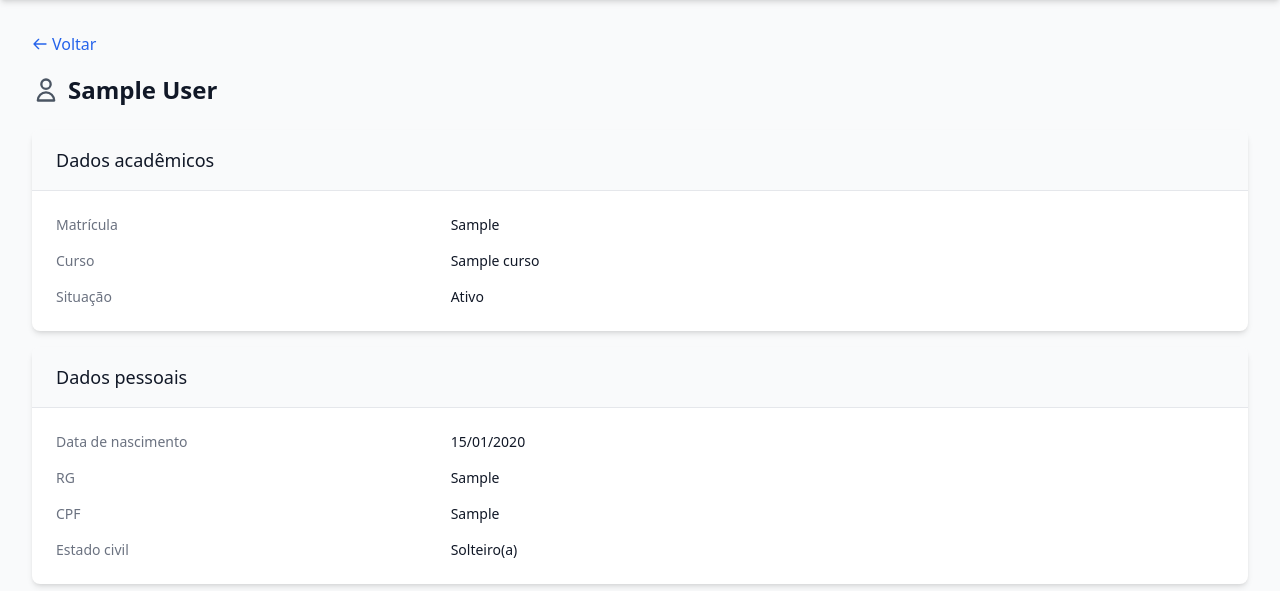
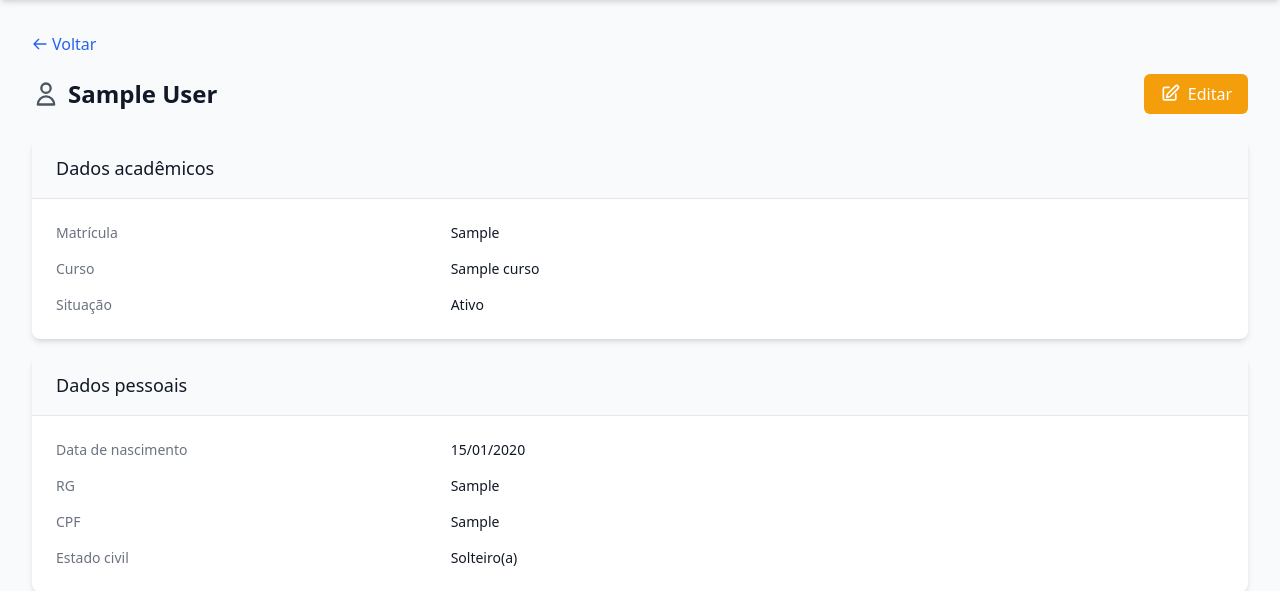
Before and after one commit to Deeneves/convenios_estagios, a Django app: page /academico/alunos/1/ in a window 1280 px wide. Shown: the part 64-655 px from the top of the page. Run offline with Django 5.2, Linux system fonts and the light colour scheme; a user stored in the database is signed in; tables that the repository leaves empty hold one stand-in row (values such as "Sample post"); style sheets or scripts are compiled from the project's sources.

Commit message:
Add Aluno update functionality: create AlunoUpdateView, update URLs for editing, and enhance templates for better user experience with edit links.

```diff
--- a/apps/academico/templates/academico/aluno_detail.html
+++ b/apps/academico/templates/academico/aluno_detail.html
@@ -12,12 +12,21 @@
     </a>
 </div>
 
-<h1 class="text-2xl font-bold text-gray-900 flex items-center mb-6">
-    <svg class="w-7 h-7 mr-2 text-gray-600" fill="none" stroke="currentColor" viewBox="0 0 24 24">
-        <path stroke-linecap="round" stroke-linejoin="round" stroke-width="2" d="M16 7a4 4 0 11-8 0 4 4 0 018 0zM12 14a7 7 0 00-7 7h14a7 7 0 00-7-7z"/>
-    </svg>
-    {{ aluno.user.get_full_name|default:aluno.user.username }}
-</h1>
+<div class="flex flex-col sm:flex-row sm:items-center sm:justify-between mb-6 gap-3">
+    <h1 class="text-2xl font-bold text-gray-900 flex items-center">
+        <svg class="w-7 h-7 mr-2 text-gray-600" fill="none" stroke="currentColor" viewBox="0 0 24 24">
+            <path stroke-linecap="round" stroke-linejoin="round" stroke-width="2" d="M16 7a4 4 0 11-8 0 4 4 0 018 0zM12 14a7 7 0 00-7 7h14a7 7 0 00-7-7z"/>
+        </svg>
+        {{ aluno.user.get_full_name|default:aluno.user.username }}
+    </h1>
+    <a href="{% url 'academico:aluno_edit' aluno.pk %}" class="inline-flex items-center px-4 py-2 bg-amber-500 text-white font-medium rounded-md hover:bg-amber-600 focus:outline-none focus:ring-2 focus:ring-offset-2 focus:ring-amber-500 transition-colors">
+        <svg class="w-5 h-5 mr-2" fill="none" stroke="currentColor" viewBox="0 0 24 24">
+            <path stroke-linecap="round" stroke-linejoin="round" stroke-width="2" d="M11 4H6a2 2 0 00-2 2v11a2 2 0 002 2h11a2 2 0 002-2v-5"/>
+            <path stroke-linecap="round" stroke-linejoin="round" stroke-width="2" d="M18.5 2.5a2.121 2.121 0 013 3L12 15l-4 1 1-4 9.5-9.5z"/>
+        </svg>
+        Editar
+    </a>
+</div>
 
 <!-- Dados acadêmicos -->
 <div class="bg-white shadow-md rounded-lg overflow-hidden mb-4">
--- a/apps/academico/templates/academico/aluno_form.html
+++ b/apps/academico/templates/academico/aluno_form.html
@@ -1,6 +1,6 @@
 {% extends 'base.html' %}
 
-{% block title %}Cadastrar aluno{% endblock %}
+{% block title %}{% if form.instance.pk %}Editar aluno{% else %}Cadastrar aluno{% endif %}{% endblock %}
 
 {% block content %}
 <div class="mb-4">
@@ -16,7 +16,7 @@
     <svg class="w-7 h-7 mr-2 text-gray-600" fill="none" stroke="currentColor" viewBox="0 0 24 24">
         <path stroke-linecap="round" stroke-linejoin="round" stroke-width="2" d="M16 7a4 4 0 11-8 0 4 4 0 018 0zM12 14a7 7 0 00-7 7h14a7 7 0 00-7-7z"/>
     </svg>
-    Cadastrar aluno
+    {% if form.instance.pk %}Editar aluno{% else %}Cadastrar aluno{% endif %}
 </h1>
 
 {% if usuario_cadastrado %}
--- a/apps/academico/urls.py
+++ b/apps/academico/urls.py
@@ -16,5 +16,6 @@ urlpatterns = [
     path("alunos/", views.AlunoListView.as_view(), name="aluno_list"),
     path("alunos/cadastrar/<int:user_id>/", views.AlunoCreateComUsuarioView.as_view(), name="aluno_create_com_usuario"),
     path("alunos/cadastrar/", views.AlunoCadastroUsuarioView.as_view(), name="aluno_create"),
+    path("alunos/<int:pk>/editar/", views.AlunoUpdateView.as_view(), name="aluno_edit"),
     path("alunos/<int:pk>/", views.AlunoDetailView.as_view(), name="aluno_detail"),
 ]
--- a/apps/academico/views.py
+++ b/apps/academico/views.py
@@ -2,7 +2,7 @@ from django.contrib.auth import get_user_model
 from django.contrib.auth.mixins import LoginRequiredMixin
 from django.shortcuts import get_object_or_404, redirect
 from django.urls import reverse_lazy
-from django.views.generic import CreateView, DetailView, FormView, ListView
+from django.views.generic import CreateView, DetailView, FormView, ListView, UpdateView
 
 from .forms import AlunoForm, CursoForm, FaculdadeForm
 from .models import Aluno, Curso, Faculdade
@@ -122,3 +122,10 @@ class AlunoDetailView(LoginRequiredMixin, DetailView):
     model = Aluno
     context_object_name = "aluno"
     template_name = "academico/aluno_detail.html"
+
+
+class AlunoUpdateView(LoginRequiredMixin, UpdateView):
+    model = Aluno
+    form_class = AlunoForm
+    template_name = "academico/aluno_form.html"
+    success_url = reverse_lazy("academico:aluno_list")
```
Also changed, not shown: apps/academico/templates/academico/aluno_list.html (+7 -1 lines).
